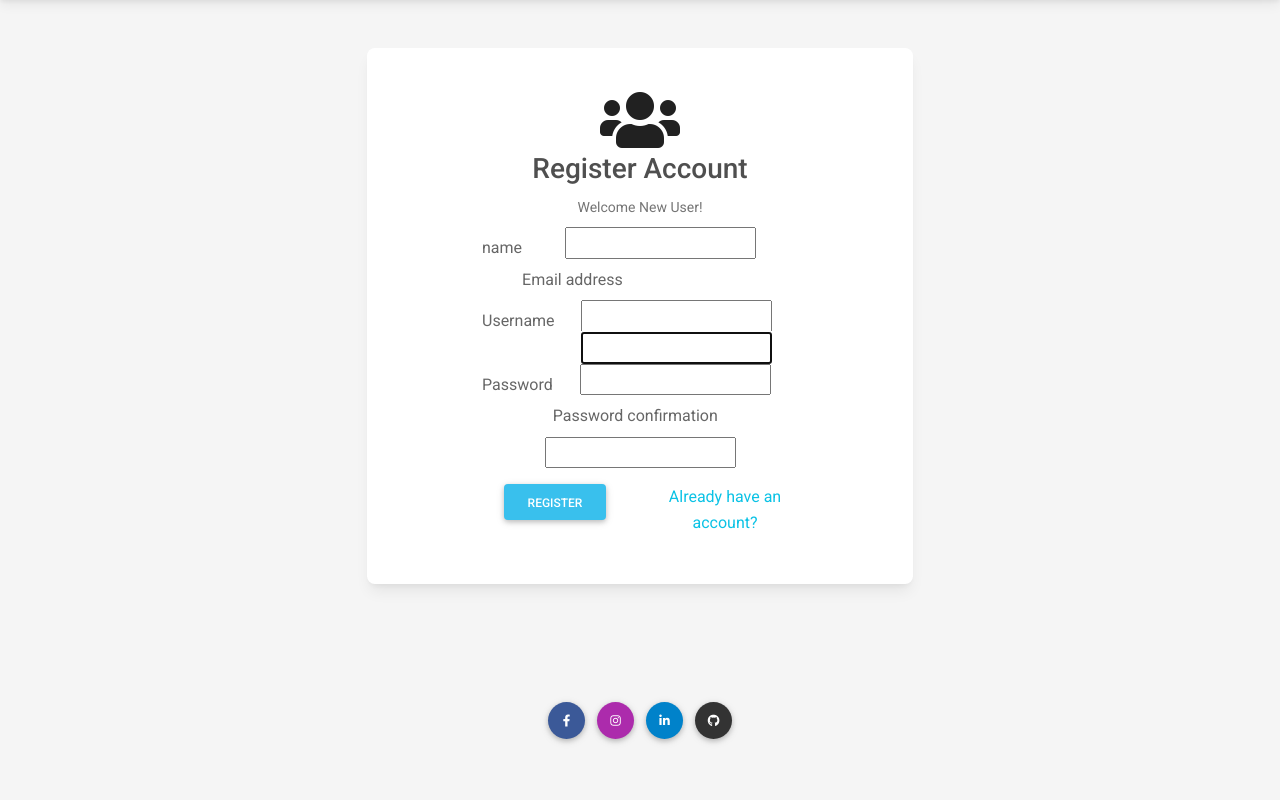
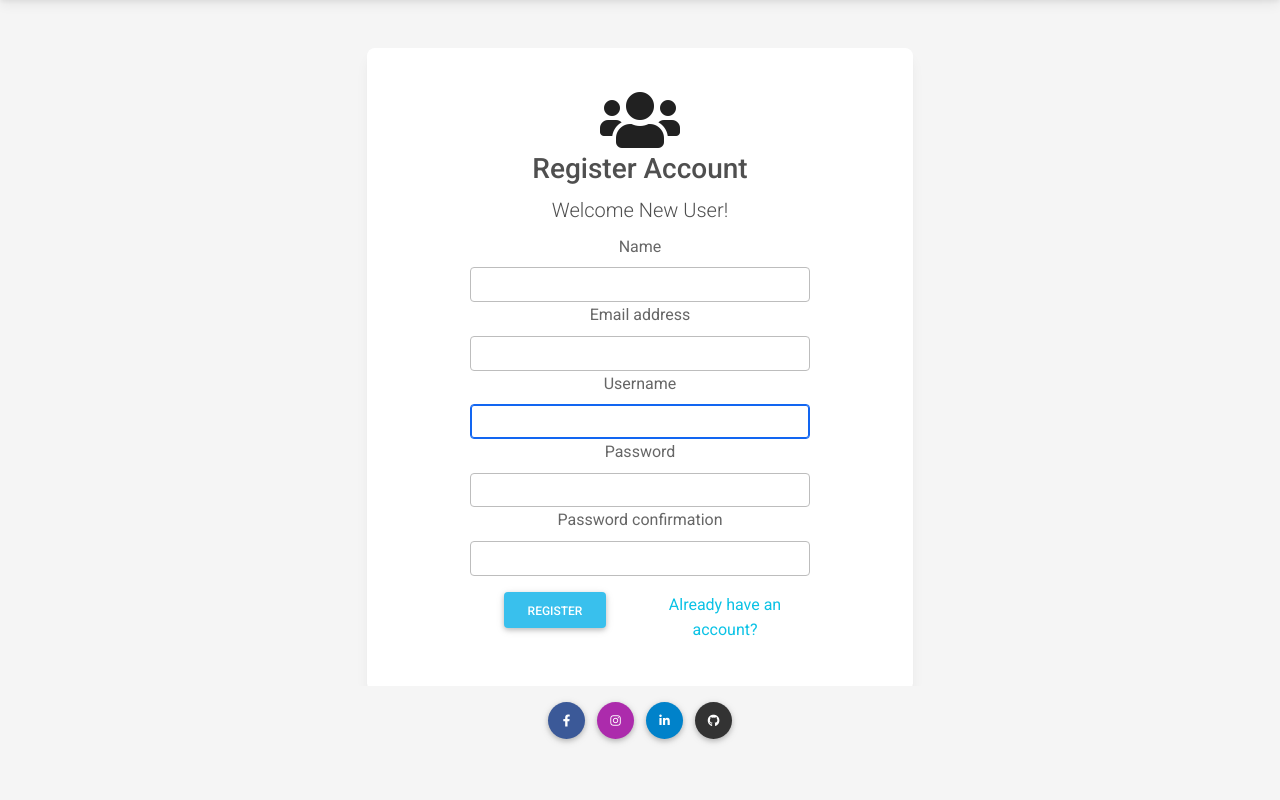
Before and after one commit to vedrandragicevic/personal-notes-webapp-django, a Django app: page /register/ in a window 1280 px wide. Shown: the part 53-853 px from the top of the page. Run offline with Django 4.2, Linux system fonts and the light colour scheme.

Commit message:
styled register form

```diff
--- a/users/forms.py
+++ b/users/forms.py
@@ -10,16 +10,16 @@
         model = User
         fields = ['first_name', 'email', 'username', 'password1', 'password2']
         labels = {
-            'first_name': 'name'
+            'first_name': 'Name'
         }
 
 
-    """def __init__(self, *args, **kwargs):
+    def __init__(self, *args, **kwargs):
         super(CustomUserCreationForm, self).__init__(*args, **kwargs)
 
         for name, field in self.fields.items():
 
-            field.widget.attrs.update({'class':'input'})"""
+            field.widget.attrs.update({'class':'form-control'})
 
 
 class profileForm(ModelForm):
@@ -32,4 +32,4 @@
 
         for name, field in self.fields.items():
 
-            field.widget.attrs.update({'class':'input'})
+            field.widget.attrs.update({'class':'form-control'})
--- a/users/templates/users/register_form.html
+++ b/users/templates/users/register_form.html
@@ -18,7 +18,7 @@
 
             {% for message in messages %}
 
-                      <p class="note note-primary">{{message}}</p>
+                      <p id="alert-reg" class="note note-primary">{{message}}</p>
 
             {% endfor %}
 
@@ -26,10 +26,12 @@
 
             <i class="fas fa-users fa-4x" style="color: #212121"></i>
                     <h3>Register Account</h3>
-                    <small class="text-muted">Welcome New User!</small>
+                    <small class="lead">Welcome New User!</small>
           </div>
           <!-- Card Header -->
 
+
+          <div class="col-md-12">
         <!-- Login Form -->
         <form method="post" action="">
           {% csrf_token %}
@@ -39,17 +41,31 @@
 
           <!-- Input:Text -->
 
-            <label class="form-label name pt-2" for="form1Example1">{{field.label}}</label>
-            {{field}}
+
+
+
+            <div class="row">
+
+              <label class="form-label" for="form12">{{field.label}}</label>
+
+            </div>
+
+            <div class="row">
+
+              {{field}}
+
+            </div>
+
+
 
             {% for error in field.errors %}
-              <p style="color: red;">{{error}}</p>
+              <p style="color: blue;">{{error}}</p>
             {% endfor %}
 
 
           {% endfor %}
 
-
+          </div>
             <!-- 2 column grid layout for inline styling -->
             <div class="row mb-4 pt-3">
               <!-- Submit login button -->
@@ -68,6 +84,8 @@
           </form>
           <!-- Login Form -->
 
+      </div>
+
 
 
         </div>
```
